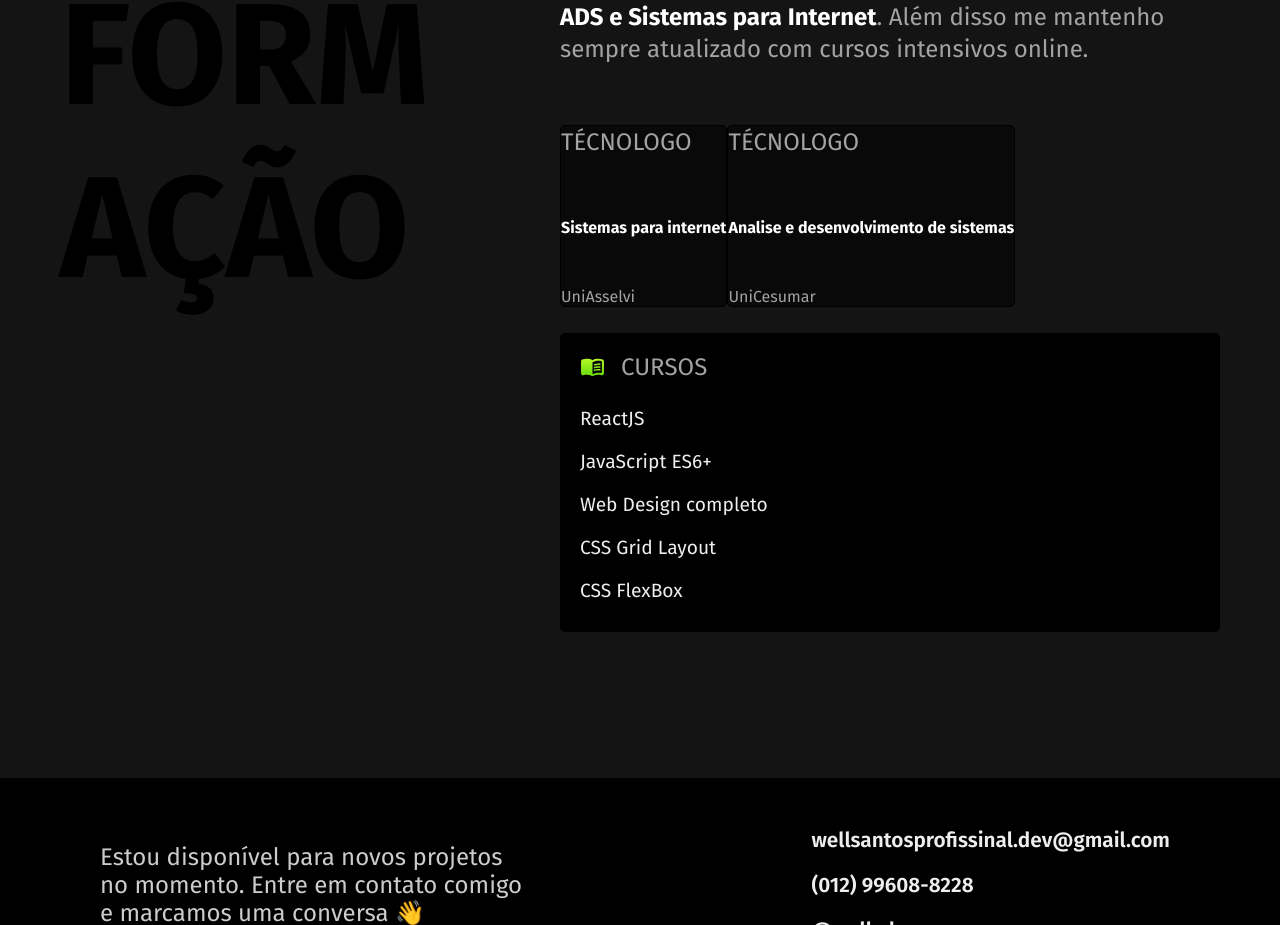
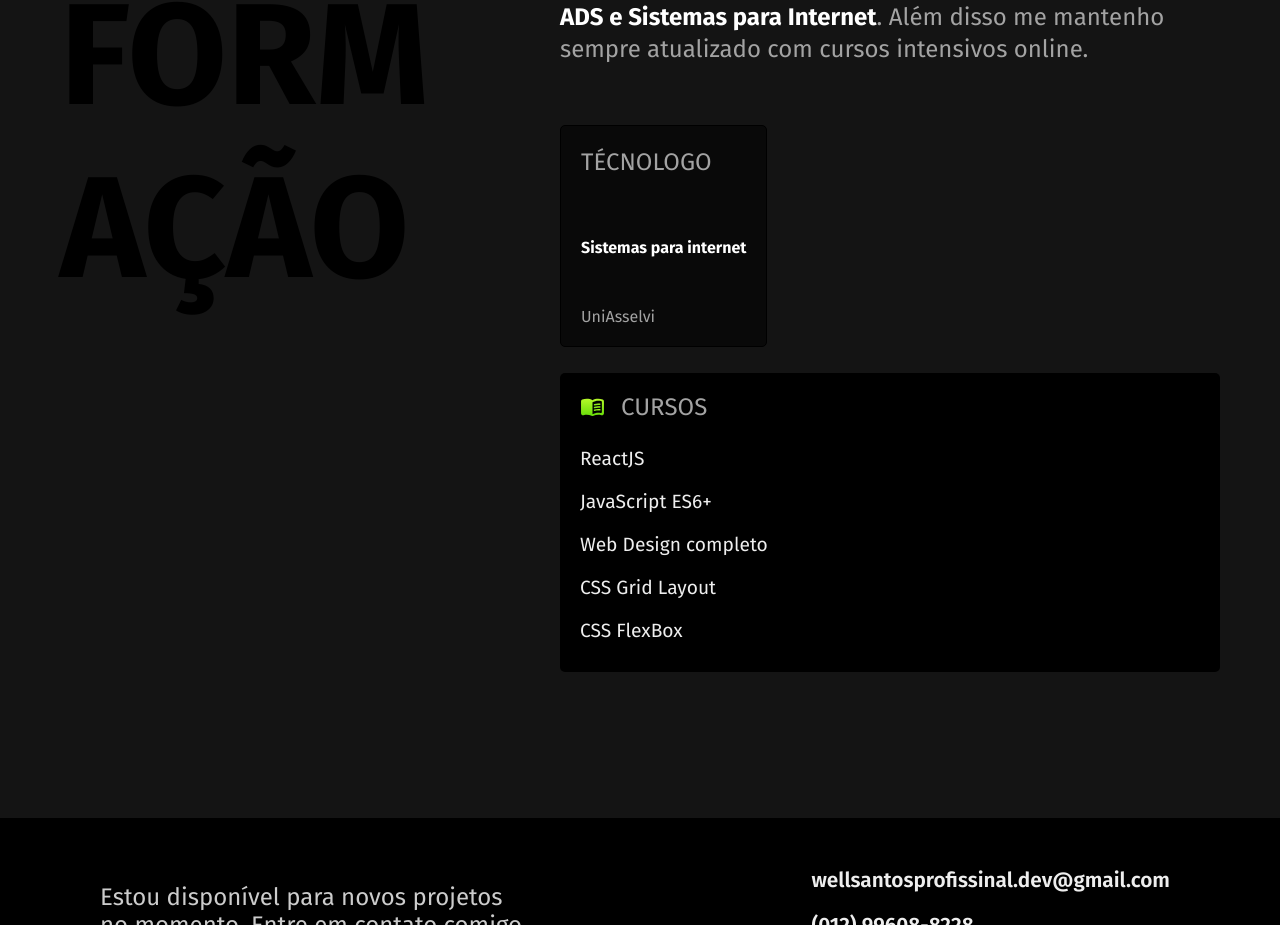
Before and after one commit to WellSantos-Dev/Portfolio, a React (Create React App) app: page / in a window 1280 px wide. Shown: the part 2042-2967 px from the top of the page. Built offline with nearby package versions, Linux system fonts and the light colour scheme.

Commit message:
Arrumando padding da tag formacao

```diff
--- a/src/components/Formacao.js
+++ b/src/components/Formacao.js
@@ -15,7 +15,7 @@ export const Formacao = () => {
             <p>Minhas mais recentes experiências acadêmicas 🎓 foram <span id="color-white">ADS e Sistemas para Internet</span>. Além disso me mantenho sempre atualizado com cursos intensivos online.</p>
             <div className="formacoes">
               <TagFormacao tipo="Técnologo" nome="Sistemas para internet" local="UniAsselvi"/>
-              <TagFormacao tipo="Técnologo" nome="Analise e desenvolvimento de sistemas" local="UniCesumar"/>
+
             </div>
 
             <div className="certificados">
--- a/src/components/Items/TagFormacao.js
+++ b/src/components/Items/TagFormacao.js
@@ -20,6 +20,7 @@ const Container = styles.div`
     background-color: #090909;
     border: 1px solid #000;
     border-radius: 5px;
+    padding: 20px;
 
 
     p {
```
